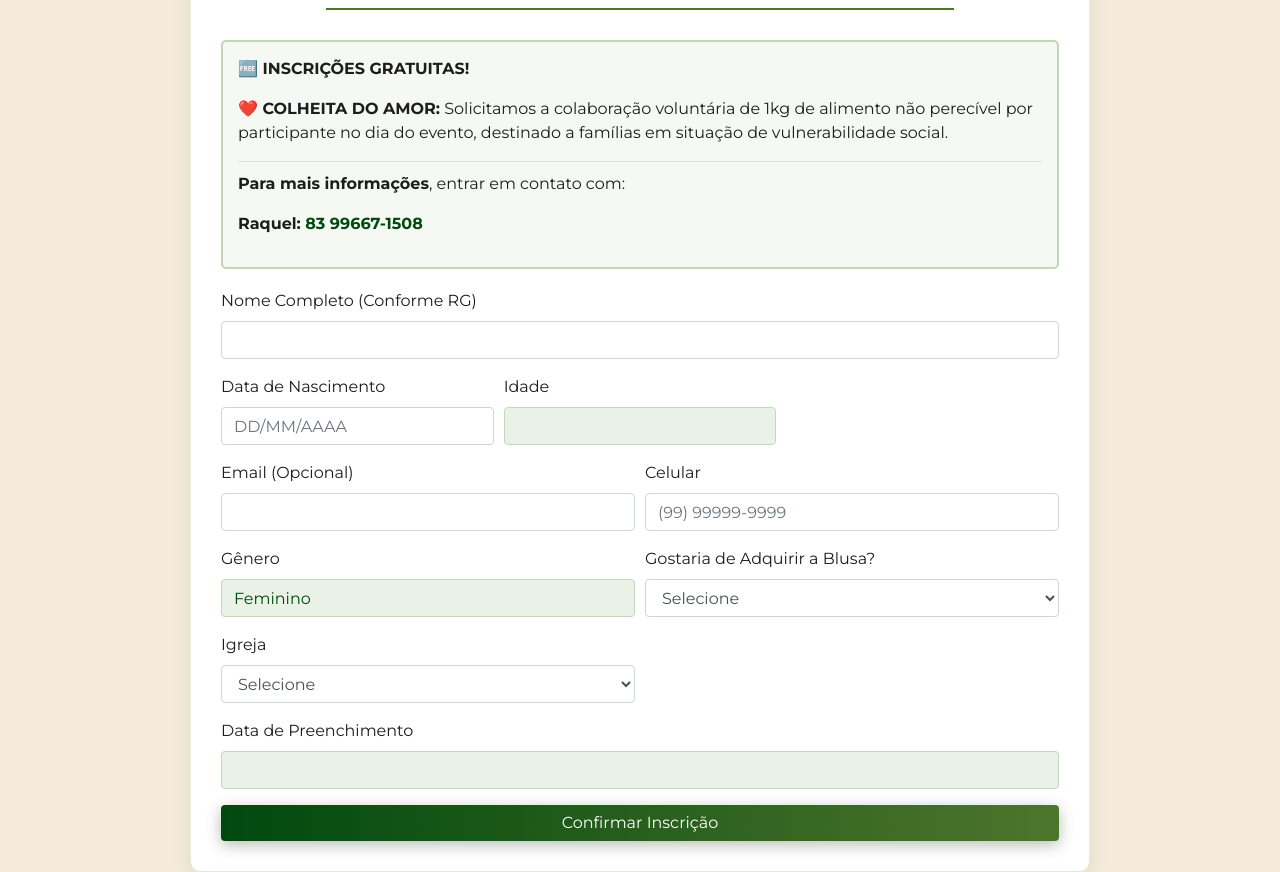
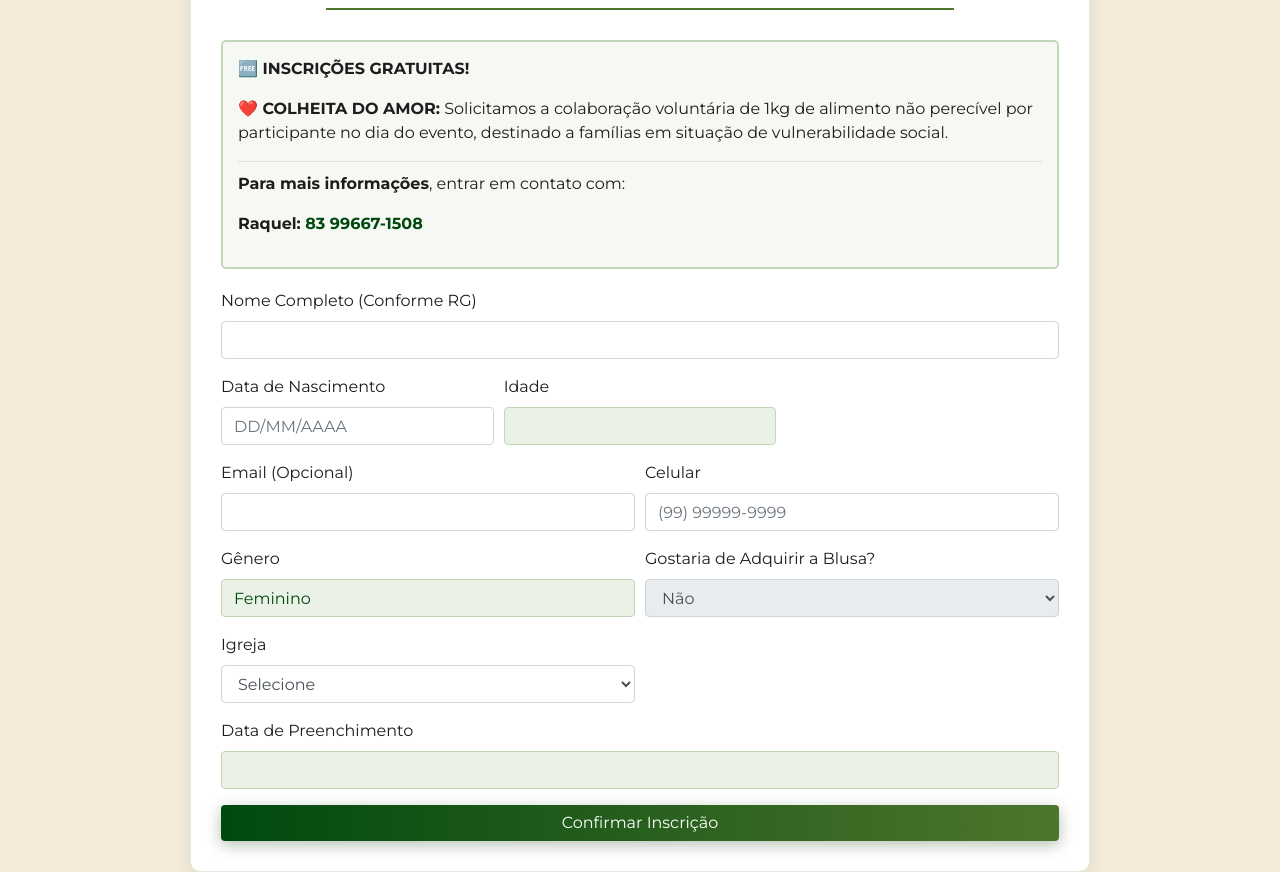
Before and after one commit to IEB-i/FilhasdoRei, a website: page frminscricao.html in a window 1280 px wide. Shown: the part 191-1063 px from the top of the page. Drawn offline with nearby package versions, Linux system fonts and the light colour scheme; a script that the page names is missing.

Commit message:
Update frminscricao.html: bloqueia campo de blusa e seta default como Não

```diff
--- a/frminscricao.html
+++ b/frminscricao.html
@@ -249,10 +249,10 @@
                 </div>
                 <div class="form-group col-md-6">
                     <label for="adquirirBlusa">Gostaria de Adquirir a Blusa?</label>
-                    <select class="form-control" id="adquirirBlusa" required>
+                    <select class="form-control" id="adquirirBlusa" disabled>
                         <option value="">Selecione</option>
                         <option value="sim">Sim</option>
-                        <option value="nao">Não</option>
+                        <option value="nao" selected>Não</option>
                     </select>
                 </div>
             </div>
```
